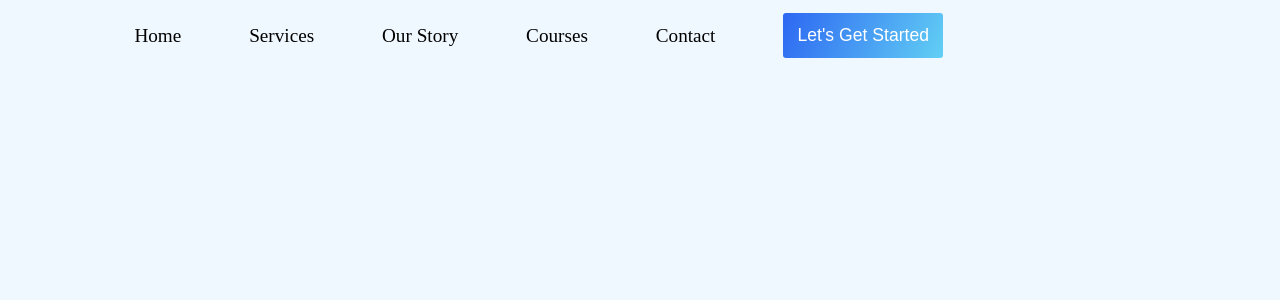
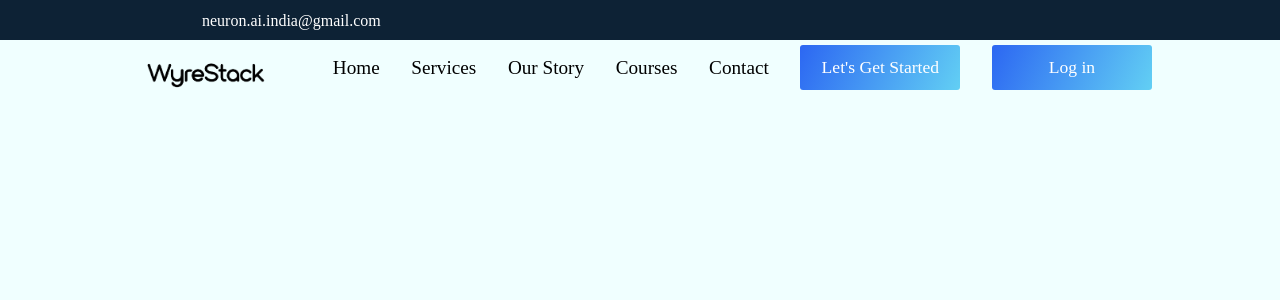
Before and after one commit to YachavarapuKarthik/wyrestack, a React (Vite) app in the folder client/: page / in a window 1280 px wide. Shown: the top 300 px of the page. Built offline with nearby package versions, Linux system fonts and the light colour scheme.

Commit message:
NavBar updated

```diff
--- a/client/src/components/Header.tsx
+++ b/client/src/components/Header.tsx
@@ -1,9 +1,18 @@
+import logo from '../assets/logo.png'
+
 function Header(){
     return (
         <>
+        <div className="talk">
+            <div className="talkin">
+                <div className="mail"><i className="ri-mail-fill"></i> neuron.ai.india@gmail.com</div>
+            </div>
+        </div>
+
         <div className="navbar">
             <div className="navin">
-                {/* <div className="logo"></div> */}
+                <img className='logo' src = {logo}></img>
+                {/*<div className="logo"></div> */}
                 <div className="links">
                 <a href="#">Home</a>
                 <a href="#">Services</a>
@@ -11,7 +20,7 @@ function Header(){
                 <a href="#">Courses</a>
                 <a href="#">Contact</a>
                 <a href="#"><button className="btn1">Let's Get Started</button></a>
-               {/*<a href="#"> <button className="btn1">Log in</button></a>*/}
+                <a href="#"> <button className="btn1">Log in</button></a>
                 </div>
             </div>
         </div>
--- a/client/src/index.css
+++ b/client/src/index.css
@@ -1,7 +1,36 @@
-body{
-    background-color: aliceblue;
+html{
+    scroll-behavior: smooth;
+    background-color: azure;
 }
+* {
+    padding: 0;
+    margin: 0;
+    box-sizing: border-box;
+    font-family: gilmama;
+    /* scrollbar-gutter: stable; */
+}
+.talk{
+    width: 100%;
+    height: 40px;
+    background-color: #0d2235;
+    color: white;
+    display: flex;
+    justify-content: center;
+}
+.talkin{
+    width: 70%;
+    height: 100%;
+    display: flex;
+    justify-content: flex-start;
+    align-items: center;
+    gap: 2rem;
+    font-size: 1rem;
 
+}
+.talkin i{
+    font-size: 1.2rem;
+    margin-right: 10px;
+}
 .navbar {
     width: 100%;
     height: 60px;
@@ -17,14 +46,13 @@ body{
     justify-content: space-between;
 }
 
-/* .logo {
+.logo {
     width: 150px;
-    height: 70%;
-    background-image: url(/img/nlogo.png);
+    height: auto;
     background-position: center;
     background-size: cover;
     background-repeat: no-repeat;
-} */
+}
 
 .links {
     width: 80%;
```
Also changed, not shown: client/src/assets/logo.png (added).
